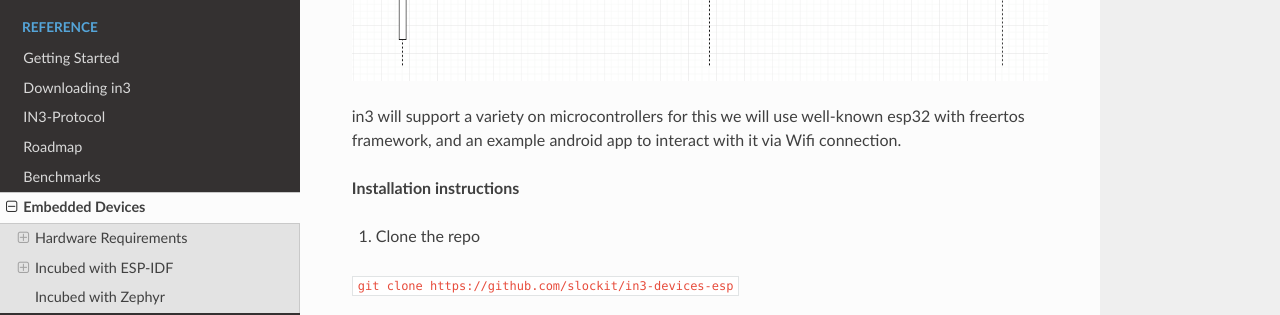
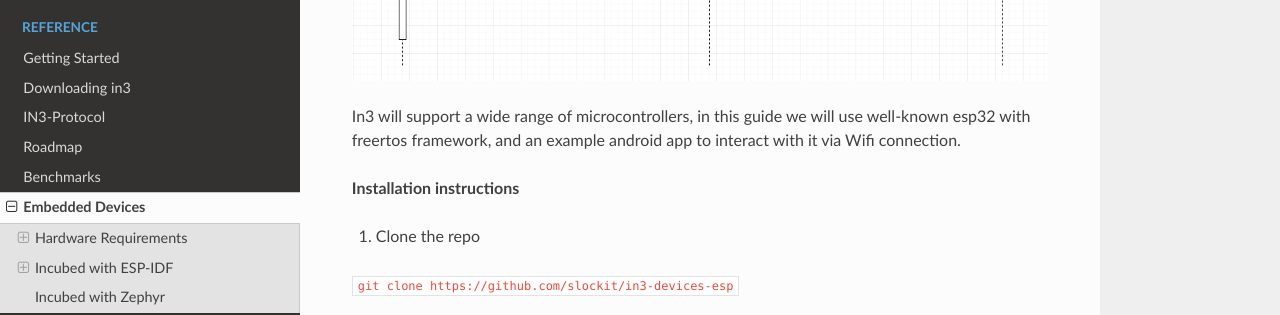
Before and after one commit to blockchainsllc/in3-docs, a Sphinx documentation site: the page built from docs/embedded.md, in a window 1280 px wide and 900 px high, scrolled down 2160 px. Shown: the part 151-466 px from the top of the window. Built offline with Sphinx 7.4.7 and the Read the Docs theme 2.0.0, drawn with Linux system fonts in a browser that asks for light colours.

Commit message:
updated readme

```diff
--- a/docs/embedded.md
+++ b/docs/embedded.md
@@ -68,7 +68,7 @@ contract Access {
 ![sequence diagram](./embedded_diagram.png)
 
 
-in3 will support a variety on microcontrollers for this we will use well-known esp32 with freertos framework, and an example android app to interact with it via Wifi connection.
+In3 will support a wide range of microcontrollers, in this guide we will use well-known esp32 with freertos framework, and an example android app to interact with it via Wifi connection.
 
 **Installation instructions**
 1. Clone the repo
```
